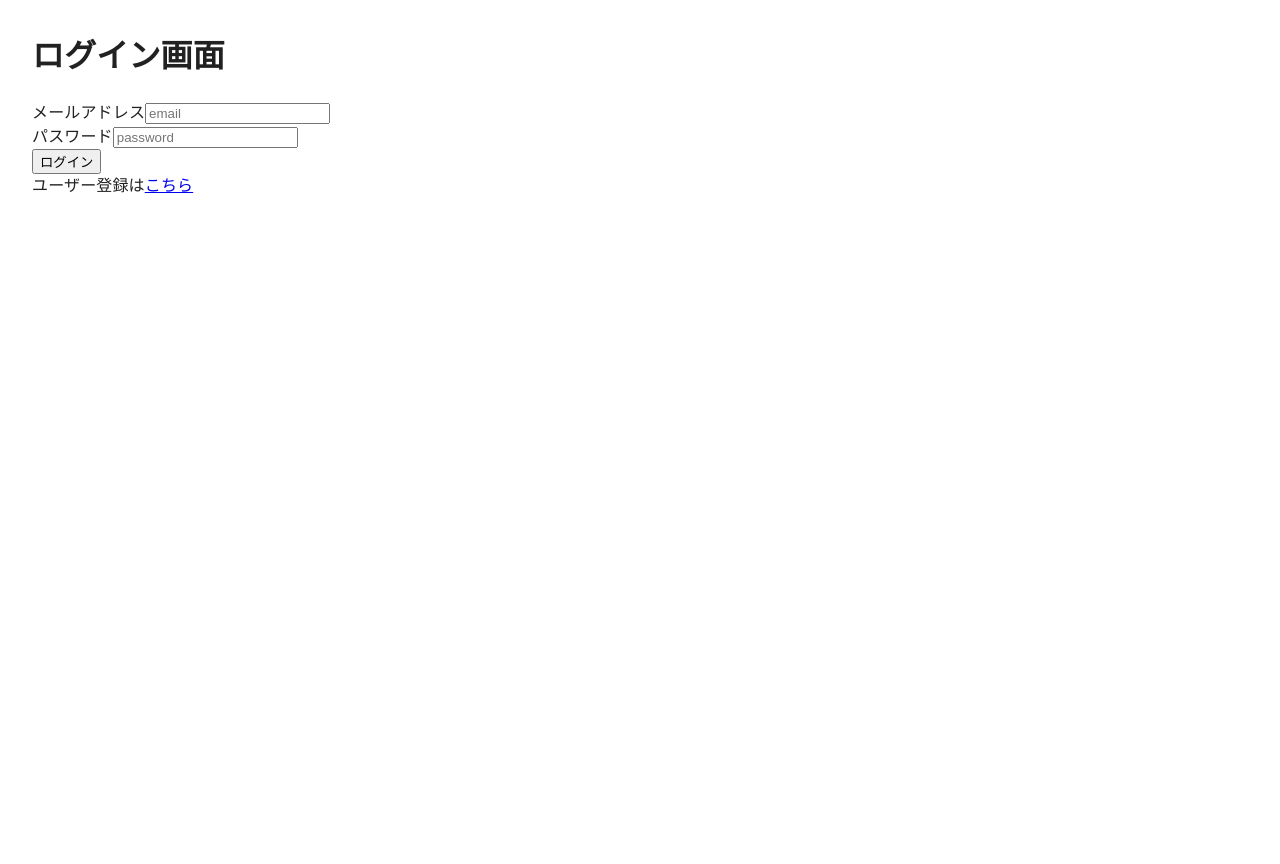
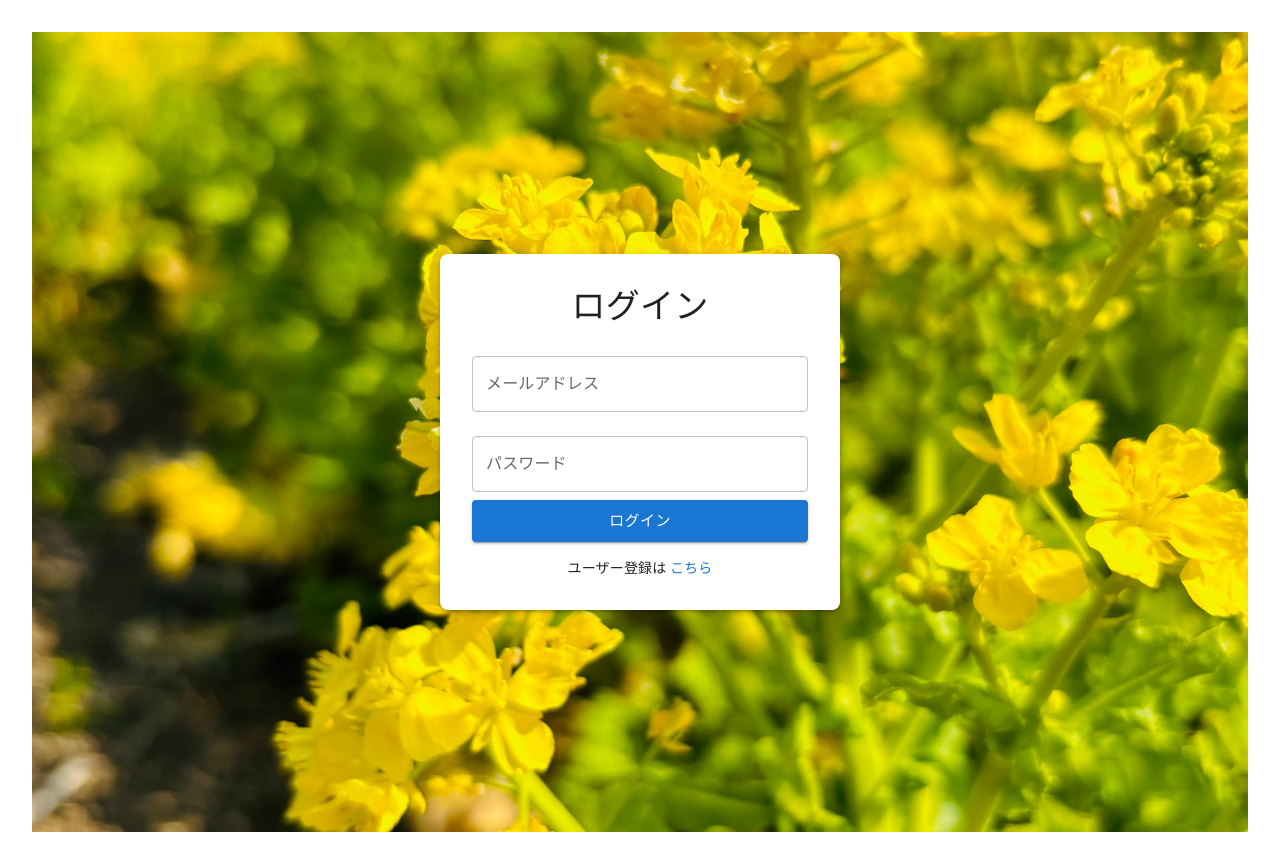
Before and after one commit to nanohana2199/2front_hackathon_mana-nakagawa, a React (Create React App) app in the folder my-app-ts/: page / in a window 1280 px wide. Before the commit the page ends 800 px from the top, so only its background shows below. Built offline with nearby package versions, Linux system fonts and the light colour scheme; no server answers.

Commit message:
ログイン画面に写真を表示

```diff
--- a/my-app-ts/package.json
+++ b/my-app-ts/package.json
@@ -6,6 +6,7 @@
     "@emotion/react": "^11.13.5",
     "@emotion/styled": "^11.13.5",
     "@google-cloud/vision": "^4.3.2",
+    "@mui/icons-material": "^6.1.9",
     "@mui/material": "^6.1.6",
     "@testing-library/jest-dom": "^5.17.0",
     "@testing-library/react": "^13.4.0",
--- a/my-app-ts/src/components/LoginForm.tsx
+++ b/my-app-ts/src/components/LoginForm.tsx
@@ -1,12 +1,9 @@
 import { signInWithEmailAndPassword } from 'firebase/auth';
-import {auth} from '../firebase';
+import { auth } from '../firebase';
 import { Link } from 'react-router-dom';
-import {useNavigate} from  'react-router';
+import { useNavigate } from 'react-router';
 import { useState } from 'react';
-import { Button, Box} from '@mui/material';
-
-
-
+import { Button, Box, TextField, Typography, Alert } from '@mui/material';
 
 const LoginForm = () => {
   const [email, setEmail] = useState('');
@@ -14,45 +11,93 @@ const LoginForm = () => {
   const navigate = useNavigate();
   const [errorMessage, setErrorMessage] = useState("");
 
-    const handleSubmit = async(e: React.FormEvent<HTMLFormElement>) =>{
+  const handleSubmit = async (e: React.FormEvent<HTMLFormElement>) => {
     e.preventDefault();
-      try{
+    try {
       const trimmedEmail = email.trim();
       if (!trimmedEmail || !password) {
         throw new Error("メールアドレスとパスワードを入力してください。");
       }
       await signInWithEmailAndPassword(auth, trimmedEmail, password);
       navigate("/home");
-      }catch (error) {
-        // errorがErrorオブジェクトである場合のみmessageを取得
+    } catch (error) {
       if (error instanceof Error) {
         setErrorMessage(error.message || "ログインに失敗しました。");
-        } };
-
+      }
+    }
   };
 
-    return(
-        <div>
-          <h1>ログイン画面</h1>
-          <form onSubmit={handleSubmit}>
-            <div>
-                <label>メールアドレス</label>
-                <input name="email" type="email" placeholder="email" onChange={(e) => setEmail(e.target.value)} />
-            </div>
-            <div>
-                <label>パスワード</label>
-                <input name="password" type="password" placeholder="password" onChange={(e) => setPassword(e.target.value)}/>
-            </div>
-            <div>
-
-                <button>ログイン</button>
-                {errorMessage && <p style={{ color: "red" }}>{errorMessage}</p>}
-            </div>
-            <div>
-                ユーザー登録は<Link to ={'/signup'}>こちら</Link>
-            </div>
-         </form>
-        </div>
+  return (
+    <Box
+      sx={{
+        display: 'flex',
+        flexDirection: 'column',
+        alignItems: 'center',
+        justifyContent: 'center',
+        minHeight: '100vh',
+        backgroundImage: `url('/images/bg.jpg')`, // publicフォルダの画像を参照
+        backgroundSize: 'cover',
+        backgroundPosition: 'center',
+        backgroundRepeat: 'no-repeat',
+        padding: 3,
+      }}
+    >
+      <Box
+        component="form"
+        onSubmit={handleSubmit}
+        bgcolor="white"
+        p={4}
+        borderRadius={2}
+        boxShadow={3}
+        width="100%"
+        maxWidth="400px"
+      >
+        <Typography variant="h4" align="center" gutterBottom>
+          ログイン
+        </Typography>
+        <TextField
+          label="メールアドレス"
+          variant="outlined"
+          fullWidth
+          margin="normal"
+          value={email}
+          onChange={(e) => setEmail(e.target.value)}
+        />
+        <TextField
+          label="パスワード"
+          variant="outlined"
+          type="password"
+          fullWidth
+          margin="normal"
+          value={password}
+          onChange={(e) => setPassword(e.target.value)}
+        />
+        {errorMessage && (
+          <Alert severity="error" style={{ margin: "10px 0" }}>
+            {errorMessage}
+          </Alert>
+        )}
+        <Button
+          type="submit"
+          variant="contained"
+          color="primary"
+          fullWidth
+          size="large"
+        >
+          ログイン
+        </Button>
+        <Typography
+          variant="body2"
+          align="center"
+          style={{ marginTop: "16px" }}
+        >
+          ユーザー登録は{" "}
+          <Link to="/signup" style={{ textDecoration: "none", color: "#1976d2" }}>
+            こちら
+          </Link>
+        </Typography>
+      </Box>
+    </Box>
   );
 };
 
--- a/my-app-ts/src/components/PostItem.tsx
+++ /dev/null
@@ -1,101 +0,0 @@
-// src/components/PostItem.tsx
-import React, { useState } from 'react';
-import { Post } from '../types';
-import LikeButton from './LikeButton';
-import NewReplyForm from './NewReplyForm';
-import useCurrentUser from '../hooks/useCurrentUser';
-import {
-  Box,
-  Typography,
-  Button,
-  Card,
-  CardContent,
-  CardActions,
-  Avatar,
-  Divider,
-  List,
-  ListItem,
-  ListItemAvatar,
-  ListItemText,
-} from '@mui/material';
-
-interface PostItemProps {
-  post: Post;
-  replies: any[]; // リプライのデータ
-}
-
-const PostItem: React.FC<PostItemProps> = ({ post, replies }) => {
-  const user_id = useCurrentUser();
-  const [isReplying, setIsReplying] = useState<boolean>(false);
-
-  if (user_id === null) {
-    return (
-      <Box sx={{ p: 2 }}>
-        <Typography variant="h6" color="error">
-          ユーザーがログインしていません
-        </Typography>
-      </Box>
-    );
-  }
-
-  const handleReplyClick = () => {
-    setIsReplying(!isReplying);
-  };
-
-  return (
-    <Card sx={{ mb: 2, p: 2 }}>
-      <CardContent>
-        <Typography variant="body1" gutterBottom>
-          {post.content}
-        </Typography>
-        <Divider sx={{ my: 2 }} />
-        <CardActions>
-          <LikeButton post_id={Number(post.id)} user_id={user_id} />
-          <Button
-            variant="outlined"
-            onClick={handleReplyClick}
-            sx={{ ml: 2 }}
-          >
-            {isReplying ? 'キャンセル' : 'リプライ'}
-          </Button>
-        </CardActions>
-
-        {isReplying && (
-          <Box sx={{ mt: 2 }}>
-            <NewReplyForm postId={Number(post.id)} user_id={user_id} />
-          </Box>
-        )}
-      </CardContent>
-
-      <Divider sx={{ mt: 2 }} />
-
-      {/* リプライの表示 */}
-      <Box sx={{ mt: 2 }}>
-        <Typography variant="h6" gutterBottom>
-          リプライ
-        </Typography>
-        {replies.length > 0 ? (
-          <List>
-            {replies.map((reply, index) => (
-              <ListItem key={index} alignItems="flex-start">
-                <ListItemAvatar>
-                  <Avatar>{reply.userName ? reply.userName[0] : '?'}</Avatar>
-                </ListItemAvatar>
-                <ListItemText
-                  primary={reply.content}
-                  secondary={reply.userName || '匿名ユーザー'}
-                />
-              </ListItem>
-            ))}
-          </List>
-        ) : (
-          <Typography variant="body2" color="textSecondary">
-            リプライはありません
-          </Typography>
-        )}
-      </Box>
-    </Card>
-  );
-};
-
-export default PostItem;
--- a/my-app-ts/src/components/PostList.tsx
+++ b/my-app-ts/src/components/PostList.tsx
@@ -1,6 +1,6 @@
 // src/components/PostList.tsx
 import React, { useState, useEffect } from 'react';
-import PostItem from './PostItem';
+import PostItem from './PostItemWithSidebar';
 import { Post } from '../types';
 import { getPosts } from '../api/post'; // getPostsをインポート
 import { getReplies } from '../api/reply'; // getRepliesをインポート
--- /dev/null
+++ b/my-app-ts/src/components/Sidebar.tsx
@@ -0,0 +1,35 @@
+// src/components/Sidebar.tsx
+import React from 'react';
+import { Box, Typography, Divider, List, ListItem, ListItemText, ListItemButton } from '@mui/material';
+
+const drawerWidth = 240;
+
+interface SidebarProps {
+  onItemSelect?: (item: string) => void;
+}
+
+const Sidebar: React.FC<SidebarProps> = ({ onItemSelect }) => {
+  const handleItemClick = (item: string) => {
+    if (onItemSelect) {
+      onItemSelect(item);
+    }
+  };
+
+  return (
+    <Box sx={{ width: drawerWidth, p: 2 }}>
+      <Typography variant="h6" gutterBottom>
+        メニュー
+      </Typography>
+      <Divider />
+      <List>
+      <ListItem disablePadding>
+        <ListItemButton onClick={() => handleItemClick('プロフィール設定')}>
+          <ListItemText primary="プロフィール設定" />
+        </ListItemButton>
+      </ListItem>
+      </List>
+    </Box>
+  );
+};
+
+export default Sidebar;
```
Also changed, not shown: my-app-ts/src/components/PostItemWithSidebar.tsx (added, +167 -0 lines), my-app-ts/public/images/bg.jpg (added), 1 other file (tests, documents, lock files or other folders). Lines whose indentation alone changed are shown as unchanged.
